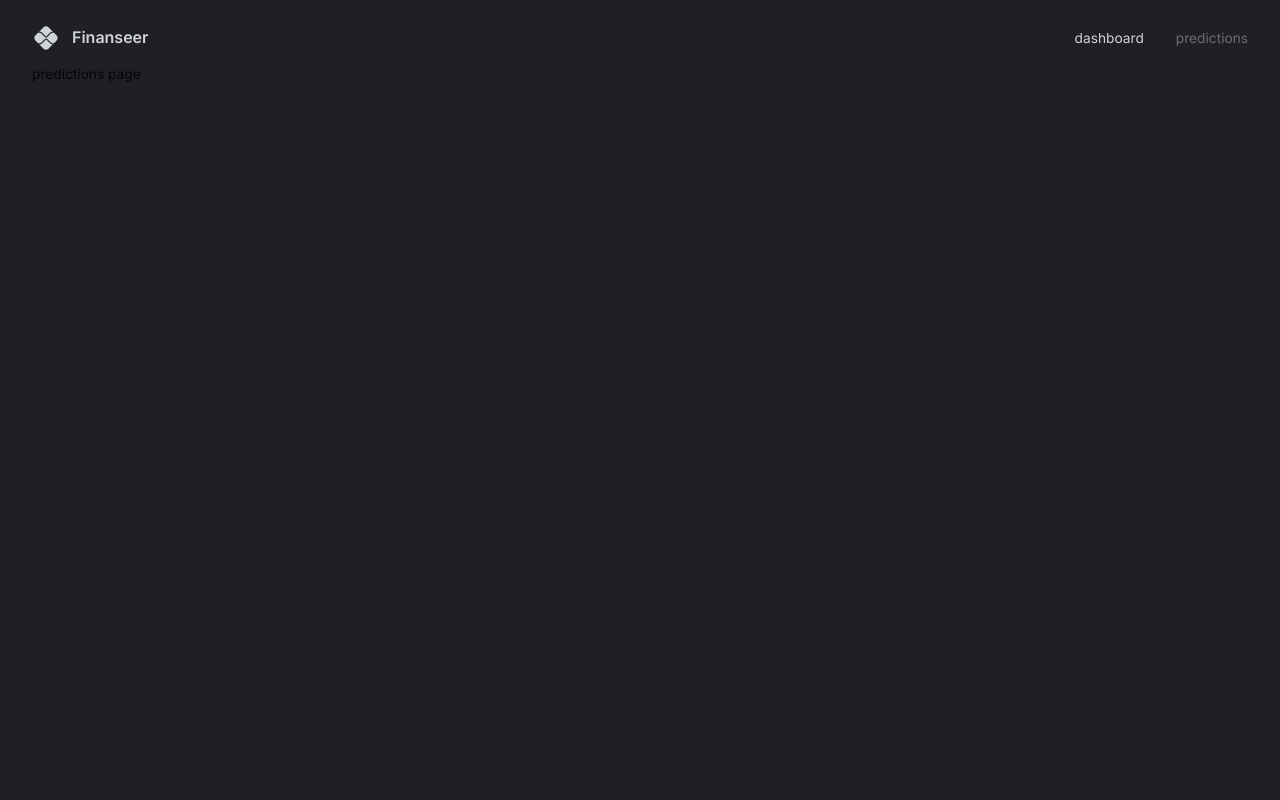
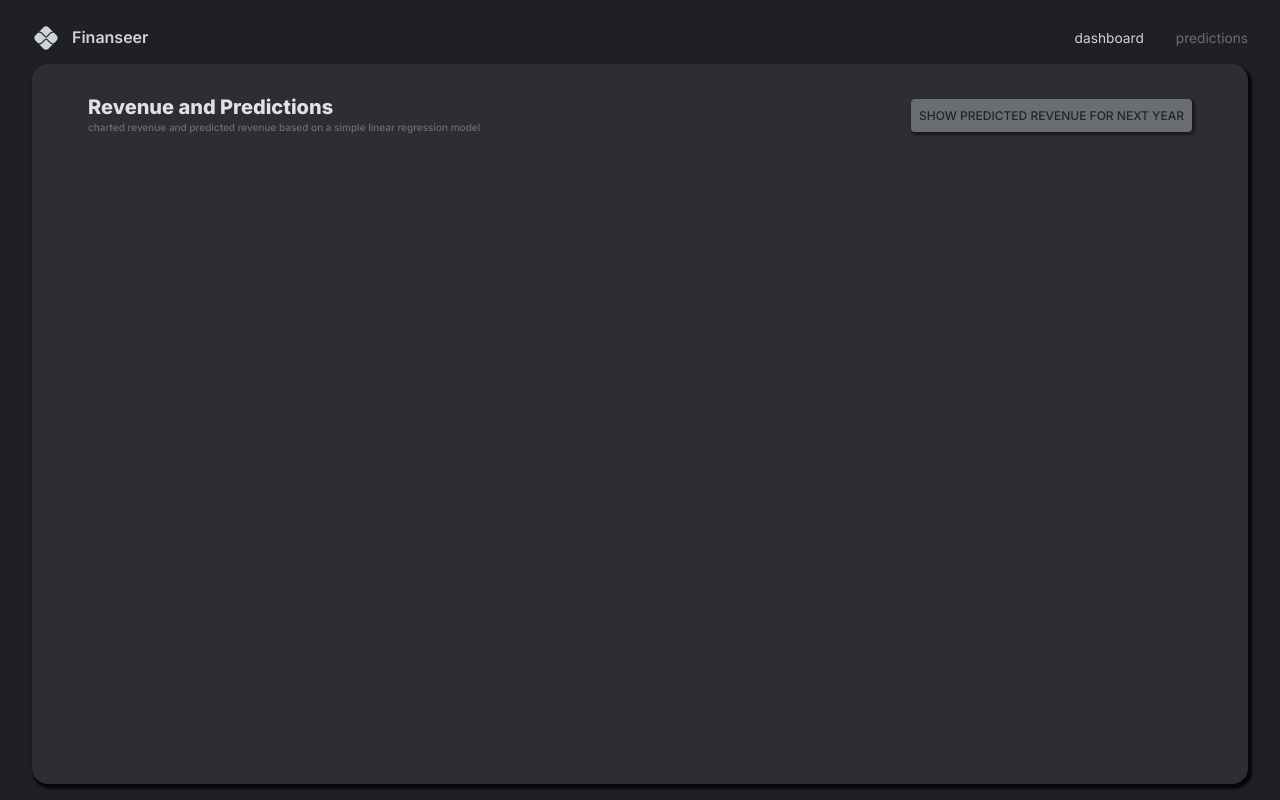
Before and after one commit to tiagosousa10/finance-dashboard-app, a React (Vite) app in the folder client/: page /predictions in a window 1280 px wide. Built offline with nearby package versions, Linux system fonts and the light colour scheme; no server answers.

Commit message:
first Prediction page styling

```diff
--- a/client/src/App.tsx
+++ b/client/src/App.tsx
@@ -5,6 +5,7 @@ import { Box, CssBaseline } from "@mui/material"
 import { BrowserRouter, Route, Routes } from "react-router-dom"
 import Navbar from '@/scenes/navbar'
 import Dashboard from '@/scenes/dashboard'
+import Predictions from '@/scenes/predictions'
 
 function App() {
   const theme = useMemo(() => createTheme(themeSettings), [])
@@ -18,7 +19,7 @@ function App() {
             <Navbar />
             <Routes>
               <Route path="/" element={<Dashboard />} />
-              <Route path="/predictions" element={<div>predictions page</div>} />
+              <Route path="/predictions" element={<Predictions />} />
             </Routes>
           </Box>
         </ThemeProvider>
--- /dev/null
+++ b/client/src/scenes/predictions/index.tsx
@@ -0,0 +1,47 @@
+import DashboardBox from '@/components/DashboardBox'
+import FlexBetween from '@/components/FlexBetween'
+import { useGetKpisQuery } from '@/state/api'
+import { Box, Button, Typography, useTheme } from '@mui/material'
+import { useState } from 'react'
+
+type Props = {}
+
+const Predictions = (props: Props) => {
+   const {palette} = useTheme()
+   const [isPredictions,setIsPredictions] = useState(false)
+   const {data: kpiData} = useGetKpisQuery()
+
+
+  return (
+    <DashboardBox
+      width={"100%"}
+      height={"100%"}
+      padding={"1rem"}
+      overflow={"hidden"}
+    >
+      <FlexBetween m="1rem 2.5rem" gap={"1rem"}>
+         <Box>
+            <Typography variant='h3' >
+               Revenue and Predictions
+            </Typography>
+            <Typography variant='h6'>
+               charted revenue and predicted revenue based on a simple linear regression model
+            </Typography>
+         </Box>
+         <Button
+            onClick={() => setIsPredictions(!isPredictions)}
+            sx={{
+               color: palette.grey[900],
+               backgroundColor: palette.grey[700],
+               boxShadow: "0.1rem 0.1rem 0.1rem 0.1rem rgba(0,0,0,0.4)",
+            }}
+         >
+            Show Predicted Revenue for Next Year
+         </Button>
+      </FlexBetween>
+    </DashboardBox>
+  )
+}
+
+
+export default Predictions;
```
